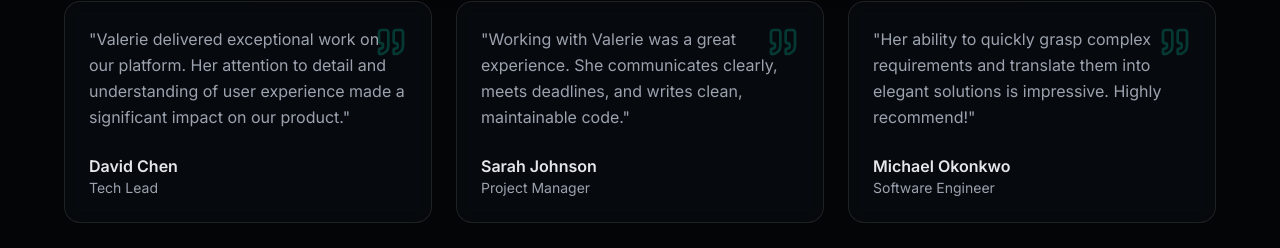
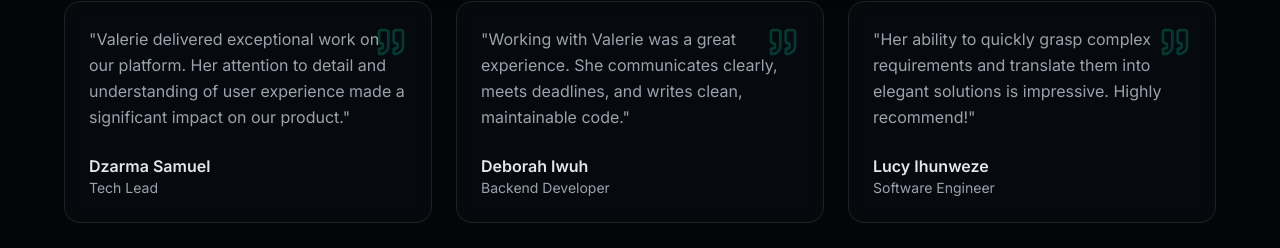
Before and after one commit to Lerivee/My-Portfolio, a Next.js app: page / in a window 1280 px wide. Shown: the part 3295-3543 px from the top of the page. Built offline with nearby package versions, Linux system fonts and the light colour scheme.

Commit message:
testimonial update

```diff
--- a/components/testimonials-section.tsx
+++ b/components/testimonials-section.tsx
@@ -9,19 +9,19 @@ const testimonials = [
   {
     quote:
       "Valerie delivered exceptional work on our platform. Her attention to detail and understanding of user experience made a significant impact on our product.",
-    name: "David Chen",
+    name: "Dzarma Samuel",
     role: "Tech Lead",
   },
   {
     quote:
       "Working with Valerie was a great experience. She communicates clearly, meets deadlines, and writes clean, maintainable code.",
-    name: "Sarah Johnson",
-    role: "Project Manager",
+    name: "Deborah Iwuh",
+    role: "Backend Developer",
   },
   {
     quote:
       "Her ability to quickly grasp complex requirements and translate them into elegant solutions is impressive. Highly recommend!",
-    name: "Michael Okonkwo",
+    name: "Lucy Ihunweze",
     role: "Software Engineer",
   },
 ]
```
